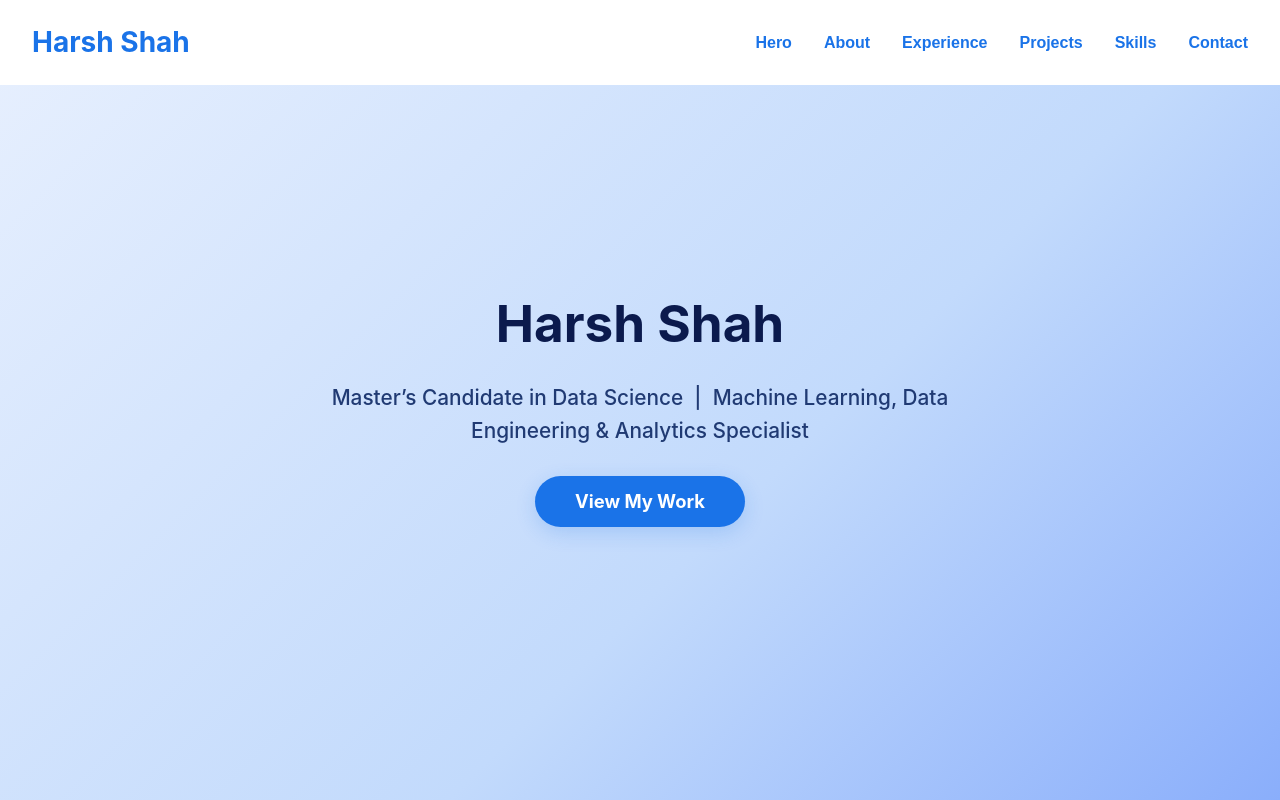
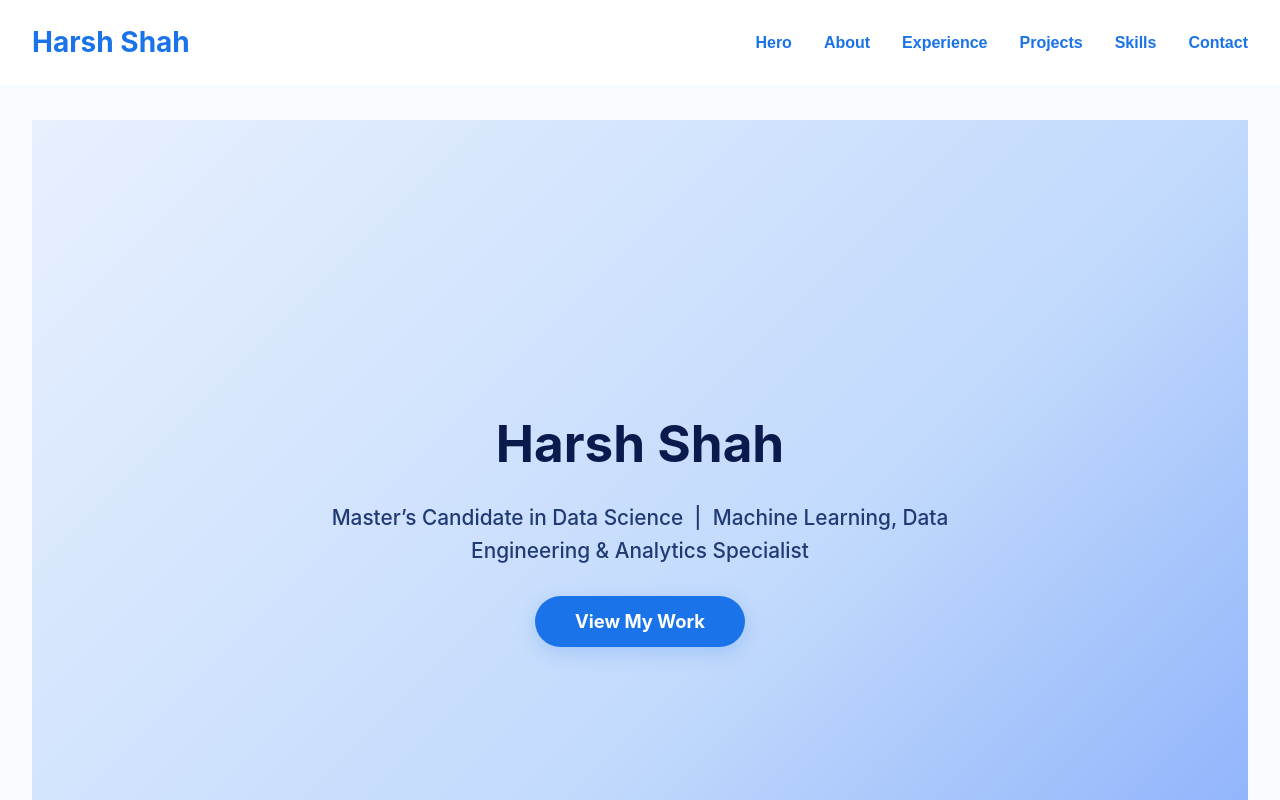
Before and after one commit to Harshgitbu/Harsh_Portfolio, a React (Create React App) app: page / in a window 1280 px wide. Shown: the top 800 px of the page. Built offline with nearby package versions, Linux system fonts and the light colour scheme.

Commit message:
adding styling effects to navbar buttons and main page

```diff
--- a/src/App.css
+++ b/src/App.css
@@ -36,3 +36,24 @@
     transform: rotate(360deg);
   }
 }
+
+
+.section {
+  min-height: 100vh;
+  padding: 120px 2rem 60px 2rem;
+  display: flex;
+  justify-content: center;
+  align-items: flex-start;
+  background: #f7faff;
+  position: relative;
+  transition: opacity 0.5s, transform 0.5s, filter 0.5s;
+  opacity: 1;
+  pointer-events: auto;
+  filter: none;
+}
+.section.faded {
+  opacity: 0.15;
+  pointer-events: none;
+  filter: blur(2px);
+  transform: scale(0.98);
+}
--- a/src/App.js
+++ b/src/App.js
@@ -1,4 +1,4 @@
-import React from 'react';
+import React, { useState, useEffect } from 'react';
 import Navbar from './components/Navbar/Navbar';
 import Hero from './components/Hero/Hero';
 import About from './components/About/About';
@@ -7,17 +7,52 @@ import Projects from './components/Projects/Projects';
 import Skills from './components/Skills/Skills';
 import Contact from './components/Contact/Contact';
 import Footer from './components/Footer/Footer';
+import './App.css';
 
 function App() {
+  const [focusedSection, setFocusedSection] = useState(null);
+
+  useEffect(() => {
+    const onScroll = () => {
+      setFocusedSection(null);
+    };
+    window.addEventListener('wheel', onScroll, { passive: true });
+    window.addEventListener('touchmove', onScroll, { passive: true });
+    return () => {
+      window.removeEventListener('wheel', onScroll);
+      window.removeEventListener('touchmove', onScroll);
+    };
+  }, []);
+
+  const handleSectionFocus = (id) => {
+    setFocusedSection(id);
+    const elem = document.getElementById(id);
+    if (elem) {
+      elem.scrollIntoView({ behavior: 'smooth', block: 'start' });
+    }
+  };
+
   return (
     <>
-      <Navbar />
+      <Navbar onSectionFocus={handleSectionFocus} />
+      <section id="hero" className={`section${focusedSection && focusedSection !== 'hero' ? ' faded' : ''}`}>
         <Hero />
+      </section>
+      <section id="about" className={`section${focusedSection && focusedSection !== 'about' ? ' faded' : ''}`}>
         <About />
+      </section>
+      <section id="experience" className={`section${focusedSection && focusedSection !== 'experience' ? ' faded' : ''}`}>
         <Experience />
+      </section>
+      <section id="projects" className={`section${focusedSection && focusedSection !== 'projects' ? ' faded' : ''}`}>
         <Projects />
+      </section>
+      <section id="skills" className={`section${focusedSection && focusedSection !== 'skills' ? ' faded' : ''}`}>
         <Skills />
+      </section>
+      <section id="contact" className={`section${focusedSection && focusedSection !== 'contact' ? ' faded' : ''}`}>
         <Contact />
+      </section>
       <Footer />
     </>
   );
--- a/src/components/Navbar/Navbar.jsx
+++ b/src/components/Navbar/Navbar.jsx
@@ -1,16 +1,8 @@
 import React from 'react';
 import './Navbar.css';
 
-const Navbar = () => {
+const Navbar = ({ onSectionFocus }) => {
   const sections = ['hero', 'about', 'experience', 'projects', 'skills', 'contact'];
-
-  // Handle smooth scroll
-  const scrollToSection = (id) => {
-    const elem = document.getElementById(id);
-    if (elem) {
-      elem.scrollIntoView({ behavior: 'smooth', block: 'start' });
-    }
-  };
 
   return (
     <nav className="navbar">
@@ -18,7 +10,7 @@ const Navbar = () => {
       <ul className="navbar-links">
         {sections.map((section) => (
           <li key={section}>
-            <button onClick={() => scrollToSection(section)}>
+            <button onClick={() => onSectionFocus(section)}>
               {section.charAt(0).toUpperCase() + section.slice(1)}
             </button>
           </li>
```
Lines whose indentation alone changed are shown as unchanged.
